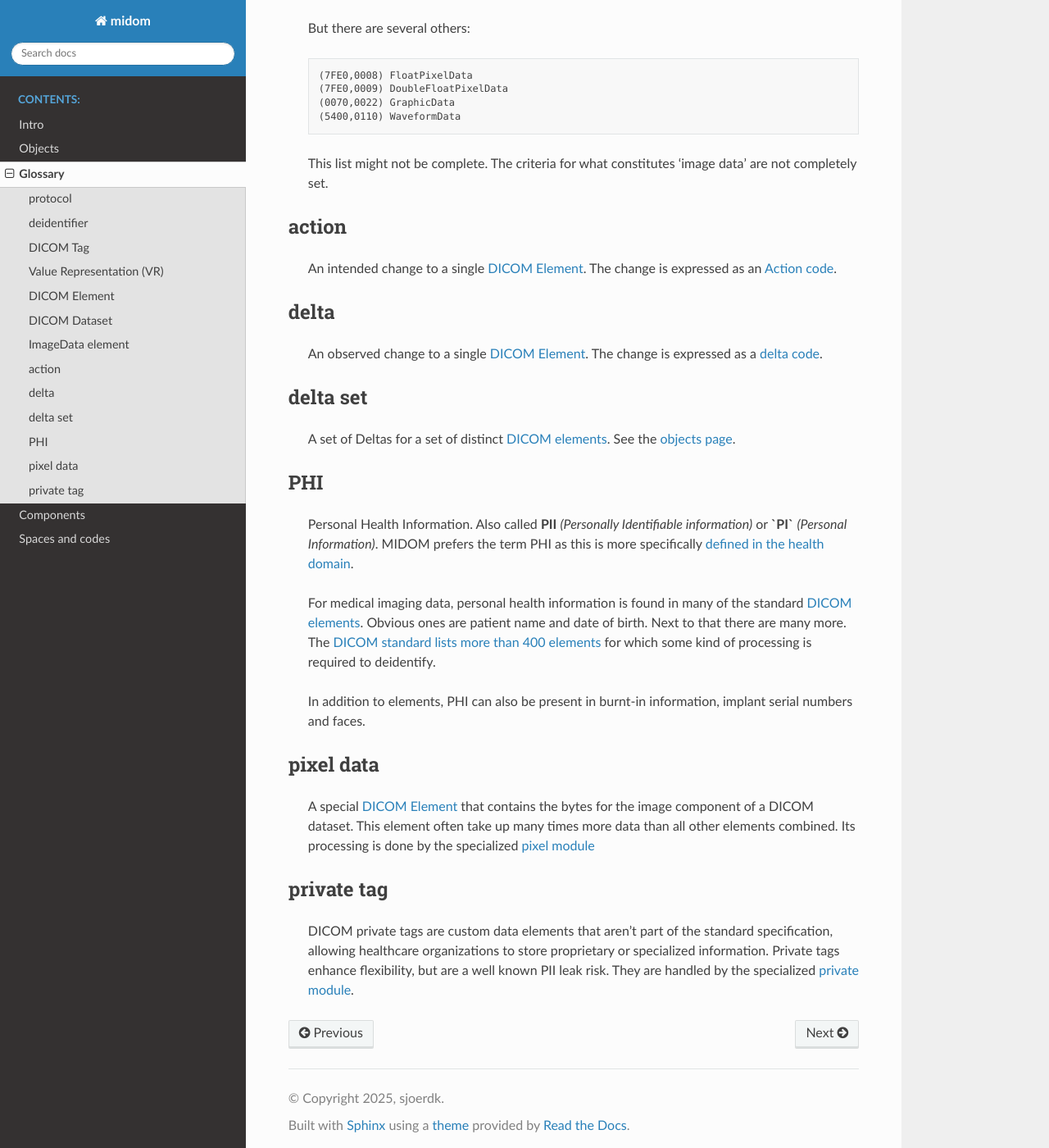
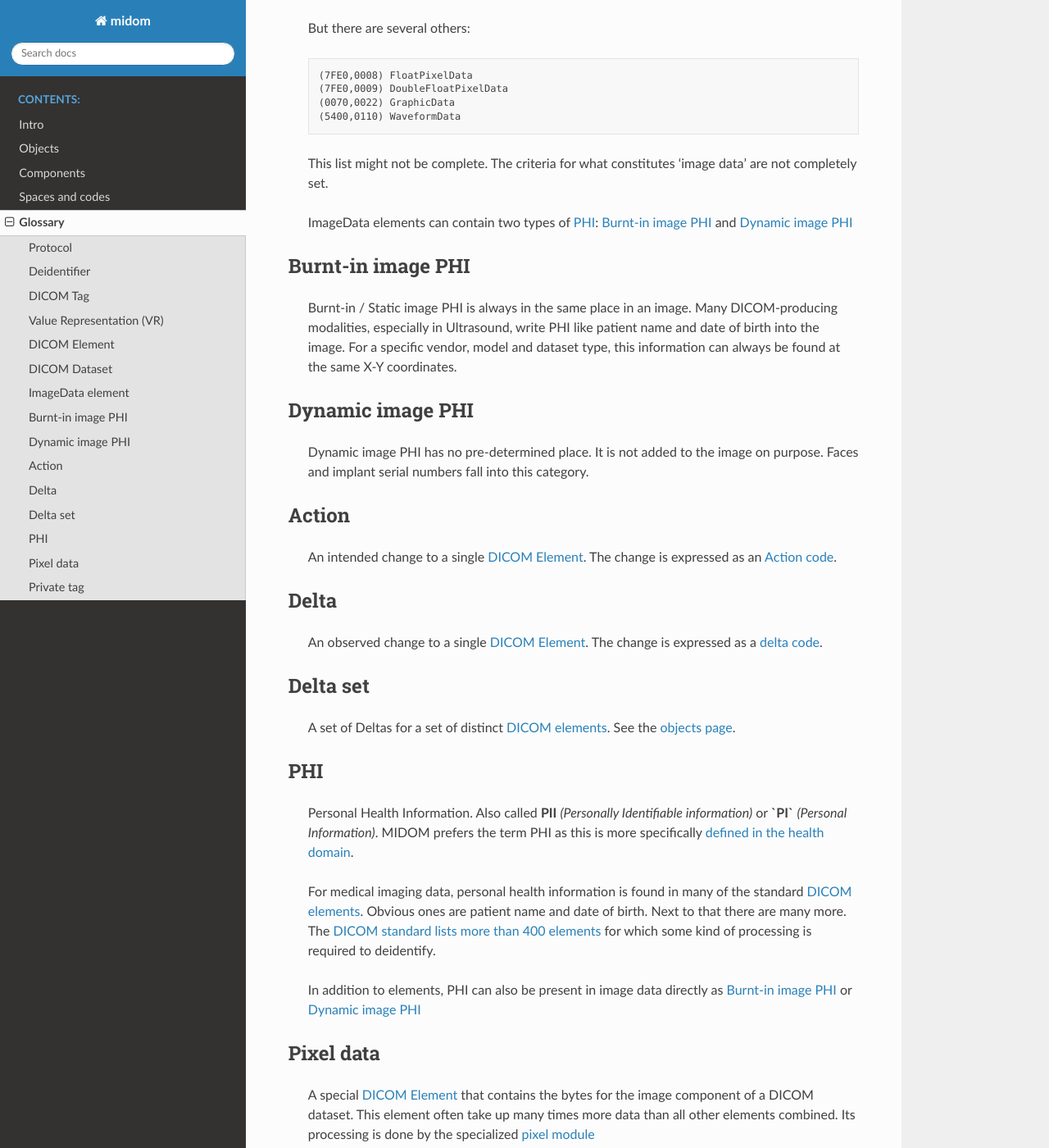
Before and after one commit to ResearchBureau/midom, a Sphinx documentation site: the page built from docs/source/glossary.rst, in a window 1280 px wide and 1400 px high, scrolled down 1223 px. Shown: the whole window at 82% size. Built offline with Sphinx 7.4.7 and the Read the Docs theme 3.1.0, drawn with Linux system fonts in a browser that asks for light colours; some of the changed text lies outside the part shown.

Commit message:
Finishes initial pages

```diff
--- a/docs/source/glossary.rst
+++ b/docs/source/glossary.rst
@@ -5,7 +5,7 @@ Glossary
 
 Quick overview of all terms used throughout MIDOM
 
-protocol
+Protocol
 ........
     Deidentification Protocol. A full, abstract description of a deidentification
     procedure. Describes what to do with each :ref:`dicom_element`, voxel data, private
@@ -13,7 +13,7 @@ protocol
     of four elements :ref:`tags`, :ref:`filter`, :ref:`pixel`, :ref:`Private`.
     See :ref:`the objects page <objects_protocol>` as well.
 
-deidentifier
+Deidentifier
 ............
     The concrete implementation of a :ref:`objects_protocol`. Takes a :ref:`dataset` and then either
     aplies a transformation to it, or rejects it. Different deidentifiers can implement
@@ -76,25 +76,45 @@ ImageData element
     This list might not be complete. The criteria for what constitutes 'image data' are not
     completely set.
 
+    ImageData elements can contain two types of :ref:`PHI`:
+    :ref:`burnt_in_phi` and :ref:`dynamc_image_phi`
 
+
+.. _burnt_in_phi:
+
+Burnt-in image PHI
+..................
+
+    Burnt-in / Static image PHI is always in the same place in an image. Many DICOM-producing
+    modalities, especially in Ultrasound, write PHI like patient name and date of birth into
+    the image. For a specific vendor, model and dataset type, this information can always
+    be found at the same X-Y coordinates.
+
+.. _dynamc_image_phi:
+
+Dynamic image PHI
+.................
+
+    Dynamic image PHI has no pre-determined place. It is not added to the image on purpose.
+    Faces and implant serial numbers fall into this category.
 
 
 
 .. _action:
 
-action
+Action
 ......
     An intended change to a single :ref:`dicom_element`. The change is expressed as an :ref:`Action code<action_codes>`.
 
 .. _delta:
 
-delta
+Delta
 .....
     An observed change to a single :ref:`dicom_element`. The change is expressed as a :ref:`delta code<spaces_delta_codes>`.
 
 .. _delta_set:
 
-delta set
+Delta set
 ........
     A set of Deltas for a set of distinct :ref:`DICOM elements <dicom_element>`. See the :ref:`objects page<objects_deltaset>`.
 
@@ -110,12 +130,13 @@ PHI
     The `DICOM standard lists more than 400 elements <https://dicom.nema.org/medical/dicom/current/output/chtml/part15/chapter_E.html#table_E.1-1>`_
     for which some kind of processing is required to deidentify.
 
-    In addition to elements, PHI can also be present in burnt-in information, implant serial numbers and faces.
+    In addition to elements, PHI can also be present in image data directly as
+    :ref:`burnt_in_phi` or :ref:`dynamc_image_phi`
 
 
 .. _pixel_data:
 
-pixel data
+Pixel data
 ..........
     A special :ref:`dicom_element` that contains the bytes for the image component
     of a DICOM dataset. This element often take up many times more data than all other
@@ -124,9 +145,12 @@ pixel data
 
 .. _private_tag:
 
-private tag
+Private tag
 ...........
     DICOM private tags are custom data elements that aren't part of the standard
     specification, allowing healthcare organizations to store proprietary or specialized
     information. Private tags enhance flexibility, but are a well known PII leak risk.
     They are handled by the specialized :ref:`private module <private>`.
+
+    More information on private tag structure can be found in the `DICOM standard <https://dicom.nema.org/dicom/2013/output/chtml/part05/sect_7.8.html>`_
+    (very tough read), or in the `pydicom docs <https://pydicom.github.io/pydicom/stable/guides/user/private_data_elements.html>`_ (more understandable).
--- a/docs/source/index.rst
+++ b/docs/source/index.rst
@@ -12,6 +12,6 @@ link to :ref:`objects`
 
     intro
     objects
-    glossary
     components
     spaces
+    glossary
--- a/docs/source/objects.rst
+++ b/docs/source/objects.rst
@@ -77,10 +77,10 @@ Deidentifier
 A piece of software that takes a :ref:`dataset` and removes :ref:`PHI` from it. It does this
 via four :ref:`components`: :ref:`filter`, :ref:`tags`, :ref:`pixel` and :ref:`private`.
 
-A deidentifier can only do one of two things with an incoming dataset:
+A deidentifier can do one of two things with an incoming dataset:
 
-    1. It rejects the dataset trough triggering one of the :ref:`filters <filter>`
-    2. It applies a transformation to the dataset. The transformation is defined in the
+    1. Reject the dataset trough triggering one of the :ref:`filters <filter>`
+    2. Apply a transformation to the dataset. The transformation is defined in the
        :ref:`tags`, :ref:`pixel` and :ref:`private` components. The observed changes
        in the tags form a :ref:`objects_deltaset`
 
```
Also changed, not shown: docs/source/components.rst (+80 -26 lines), docs/source/spaces.rst (+19 -10 lines), 5 other files.
